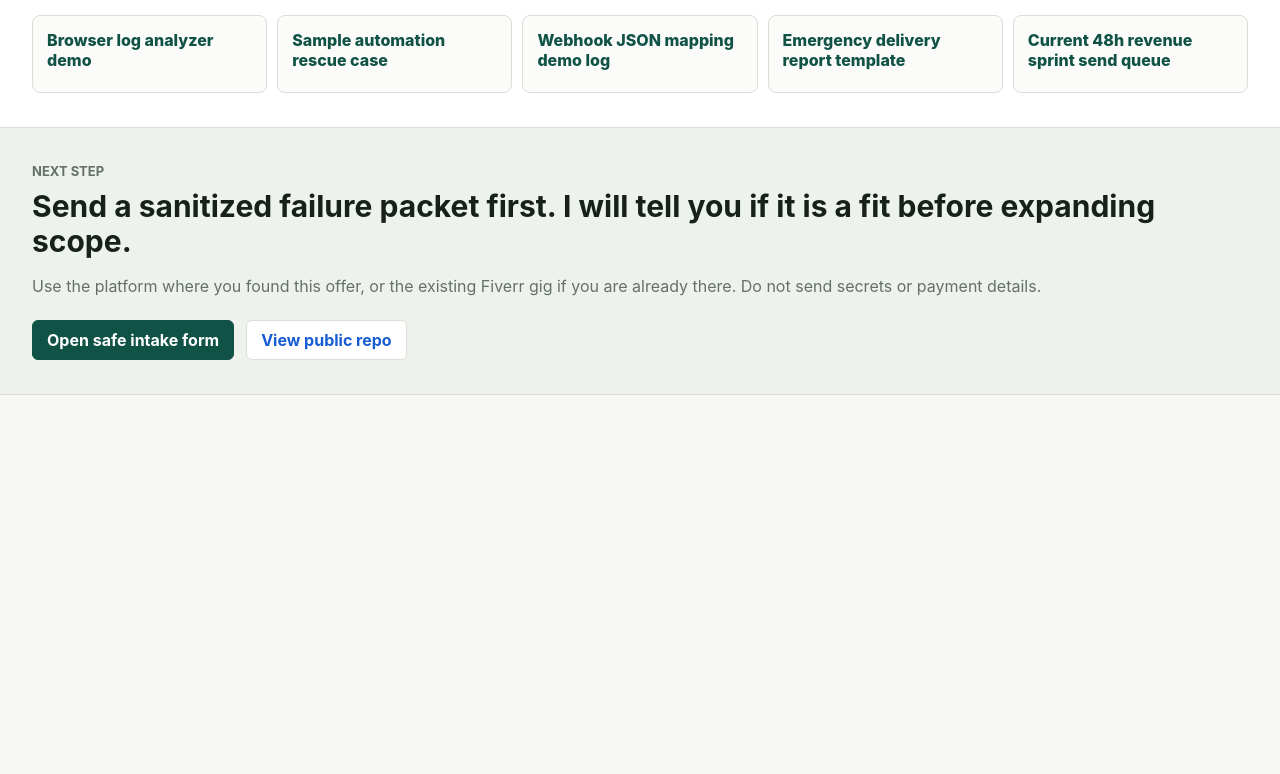
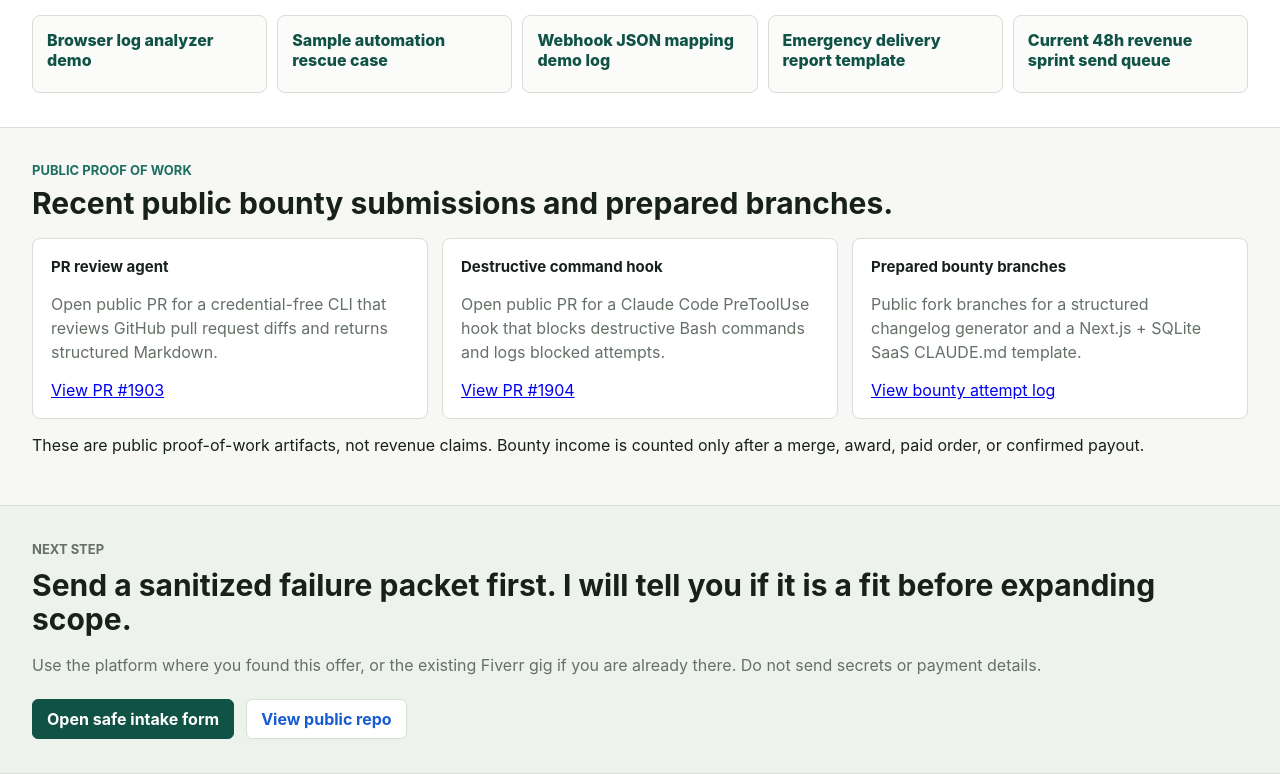
Before and after one commit to butianhua4/ai-agent-debug-kit, a browser extension: page rescue.html in a window 1280 px wide. Shown: the part 1686-2460 px from the top of the page. Before the commit the page ends 2081 px from the top, so only its background shows below. Drawn offline with Linux system fonts and the light colour scheme.

Commit message:
Add public bounty proof to rescue offer

```diff
--- a/rescue.html
+++ b/rescue.html
@@ -189,6 +189,31 @@
         </div>
       </section>
 
+      <section class="offer-section">
+        <div class="offer-section-head">
+          <p class="eyebrow">Public proof of work</p>
+          <h2>Recent public bounty submissions and prepared branches.</h2>
+        </div>
+        <div class="offer-card-grid">
+          <article>
+            <h3>PR review agent</h3>
+            <p>Open public PR for a credential-free CLI that reviews GitHub pull request diffs and returns structured Markdown.</p>
+            <a href="https://github.com/claude-builders-bounty/claude-builders-bounty/pull/1903">View PR #1903</a>
+          </article>
+          <article>
+            <h3>Destructive command hook</h3>
+            <p>Open public PR for a Claude Code PreToolUse hook that blocks destructive Bash commands and logs blocked attempts.</p>
+            <a href="https://github.com/claude-builders-bounty/claude-builders-bounty/pull/1904">View PR #1904</a>
+          </article>
+          <article>
+            <h3>Prepared bounty branches</h3>
+            <p>Public fork branches for a structured changelog generator and a Next.js + SQLite SaaS CLAUDE.md template.</p>
+            <a href="./ops/48h/BOUNTY_ATTEMPTS.md">View bounty attempt log</a>
+          </article>
+        </div>
+        <p class="proof-note">These are public proof-of-work artifacts, not revenue claims. Bounty income is counted only after a merge, award, paid order, or confirmed payout.</p>
+      </section>
+
       <section class="offer-section final-cta">
         <p class="eyebrow">Next step</p>
         <h2>Send a sanitized failure packet first. I will tell you if it is a fit before expanding scope.</h2>
```
Also changed, not shown: README.md.
